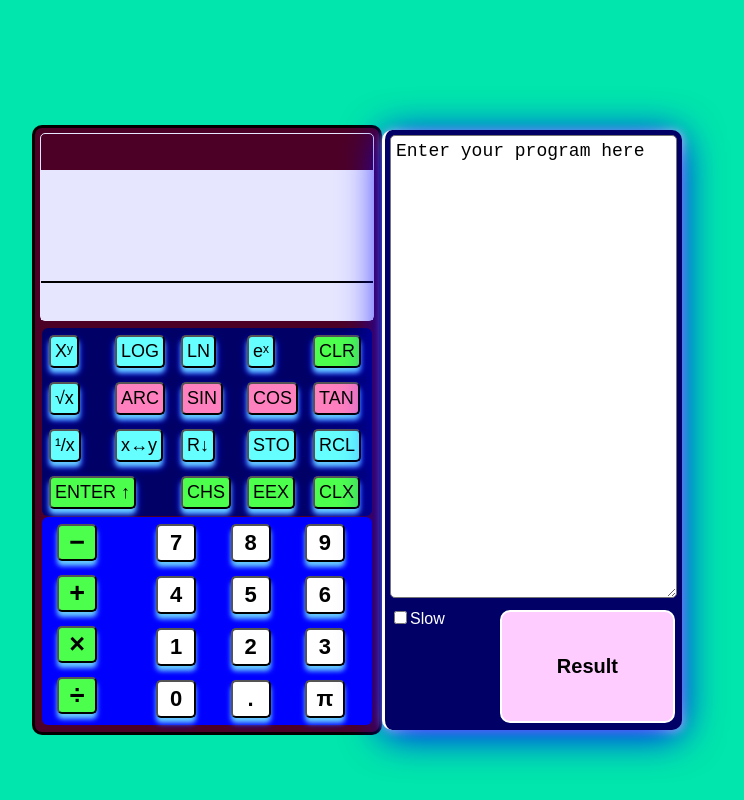
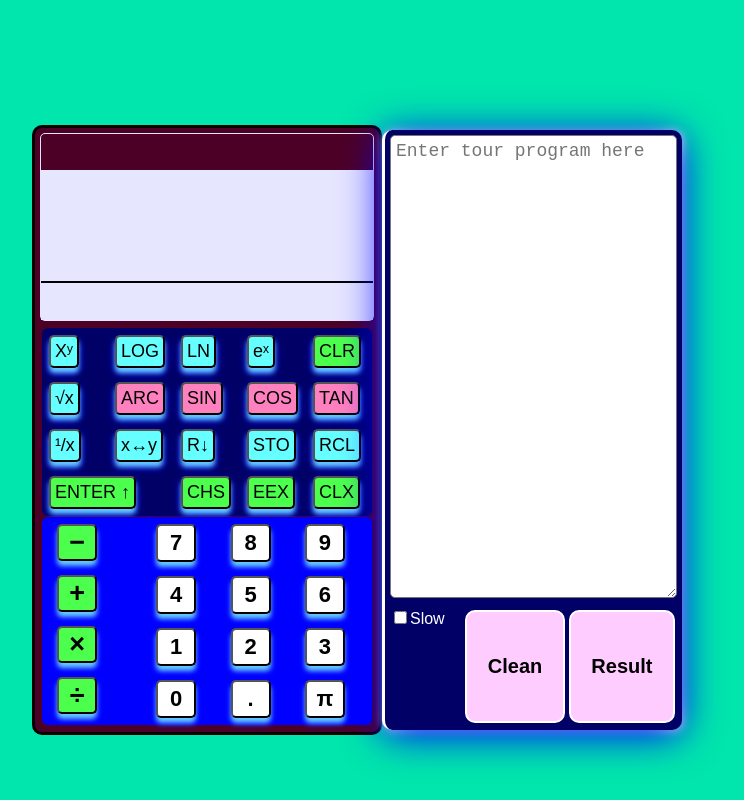
Before and after one commit to massoodbarsa/programmable-calculator-React-, a React (Create React App) app: page / in a window 1280 px wide. Shown: the whole page, without its empty margins (283-1027 px from the left). Built offline with nearby package versions, Linux system fonts and the light colour scheme.

Commit message:
result and clean attached to panel

```diff
--- a/src/Actions/PanelHandler.js
+++ b/src/Actions/PanelHandler.js
@@ -1,5 +1,19 @@
 import store from '../store';
 
- export function panelHandle(){
-   console.log('shi mikoninan');
+ export function panelHandle(value){
+
+   const {panel} = store.state
+   let newPanel = panel
+   if (value==='result') {
+      newPanel=value
+   }
+   if(value==='clean'){
+     newPanel=''
+   }
+
+   store.setState({
+
+     panel:newPanel
+   })
+
  }
--- a/src/Components/Panel.js
+++ b/src/Components/Panel.js
@@ -18,25 +18,43 @@ class Panel extends Component {
   }
   render() {
 
+   const {panel} = store.state
+   //console.log(panel);
 
     return (
       <div className='panel'>
           <div className='panel-screen'>
-            <textarea>
-                Enter your program here
+            <textarea placeholder='Enter tour program here'>
+                {panel}
             </textarea>
+
+            <label className='hamuju' >
+              {panel}
+
+            </label>
+
           </div>
+
           <div className='panel-body'>
+
             <label>
                <input type='checkbox' value='on'/>
                <span>Slow</span>
             </label>
+            <input
+
+               className='clean-button'
+               type='button'
+               value='Clean'
+               onClick={()=>PanelHandler.panelHandle('clean')}
+
+            />
 
             <input
                className='result-button'
                type='button'
                value='Result'
-               onClick={()=>PanelHandler.panelHandle()}
+               onClick={()=>PanelHandler.panelHandle('result')}
             />
 
           </div>
--- a/src/Css/Panel.css
+++ b/src/Css/Panel.css
@@ -11,7 +11,7 @@
   position: relative;
   border-left: 3px solid white;
   border-radius: 10px;
-  box-shadow: 0 5px 40px  #0000ff,1px 1px 10px  #ffffff; }
+  box-shadow: 0 5px 40px #0000ff,1px 1px 10px #ffffff; }
 
 .panel-screen {
   display: flex;
@@ -29,7 +29,13 @@
   flex-grow: 1;
   justify-content: flex-end;
   padding: 5px; }
-  .panel-body .result-button {
+  .panel-body label {
+    flex-grow: 1;
+    color: white; }
+  .panel-body span:hover {
+    box-shadow: 0 5px 50px 0 #0000ff,0 5px 20px 0 #ffffff; }
+
+.result-button, .clean-button {
   box-sizing: border-box;
   flex-grow: 2;
   background-color: #ffccff;
@@ -40,11 +46,13 @@
   border: 2px solid #ffffff;
   margin: 2px;
   transition-duration: 0.1s; }
-  .panel-body .result-button:hover {
+
+.result-button:hover, .clean-button:hover {
   outline: none;
   box-shadow: 0 5px 10px 2px #ffffff,0 5px 20px 0 #0000ff;
   transition-duration: 0.7s; }
-  .panel-body .result-button:active {
+
+.result-button:active, .clean-button:active {
   background-color: #0000ff;
   font-weight: bold;
   color: #ffff00;
@@ -52,8 +60,10 @@
   transition-duration: 0.1s;
   border: 2px solid #0000ff;
   box-shadow: 0 5px 50px 0 #0000ff,0 5px 20px 0 #ffffff; }
-  .panel-body label {
-    flex-grow: 1;
-    color: white; }
-  .panel-body span:hover {
-    box-shadow: 0 5px 50px 0 #0000ff,0 5px 20px 0 #ffffff; }
+
+.clean-button:active {
+  color: #47d147;
+  background-color: #47d147; }
+
+.hamuju {
+  background-color: red; }
--- a/src/Css/Panel.scss
+++ b/src/Css/Panel.scss
@@ -11,8 +11,7 @@
   position: relative;
   border-left: 3px solid white;
   border-radius: 10px;
-  box-shadow: 0 5px 40px  #0000ff,1px 1px 10px  #ffffff;
-
+  box-shadow: 0 5px 40px #0000ff,1px 1px 10px #ffffff;
 }
 
 .panel-screen {
@@ -35,6 +34,16 @@
   justify-content: flex-end;
   padding: 5px;
 
+  label {
+    flex-grow: 1;
+    color: white;
+  }
+
+  span:hover {
+    box-shadow: 0 5px 50px 0 #0000ff,0 5px 20px 0 #ffffff;
+  }
+}
+
 .result-button {
   box-sizing: border-box;
   flex-grow: 2;
@@ -46,33 +55,33 @@
   border: 2px solid #ffffff;
   margin: 2px;
   transition-duration: 0.1s;
-
 }
 
 .result-button:hover {
   outline: none;
   box-shadow: 0 5px 10px 2px #ffffff,0 5px 20px 0 #0000ff;
   transition-duration: 0.7s;
-
 }
 
 .result-button:active {
   background-color: #0000ff;
-    font-weight:bold;
+  font-weight: bold;
   color: #ffff00;
   outline: none;
   transition-duration: 0.1s;
   border: 2px solid #0000ff;
   box-shadow: 0 5px 50px 0 #0000ff,0 5px 20px 0 #ffffff;
+}
+
+.clean-button {
+  @extend .result-button;
+}
+
+.clean-button:active {
+  color: #47d147;
+  background-color: #47d147
 
 }
-
-  label {
-    flex-grow: 1;
-    color: white;
+.hamuju{
+  background-color: red
 }
-  span:hover {
-    box-shadow: 0 5px 50px 0 #0000ff,0 5px 20px 0 #ffffff;
-
-  }
-}
--- a/src/initialState.js
+++ b/src/initialState.js
@@ -2,5 +2,6 @@ export default {
   stack: [],
   show: '',
   str:[],
-  arc:false
+  arc:false,
+  panel:''
 }
```
Lines whose indentation alone changed are shown as unchanged.
